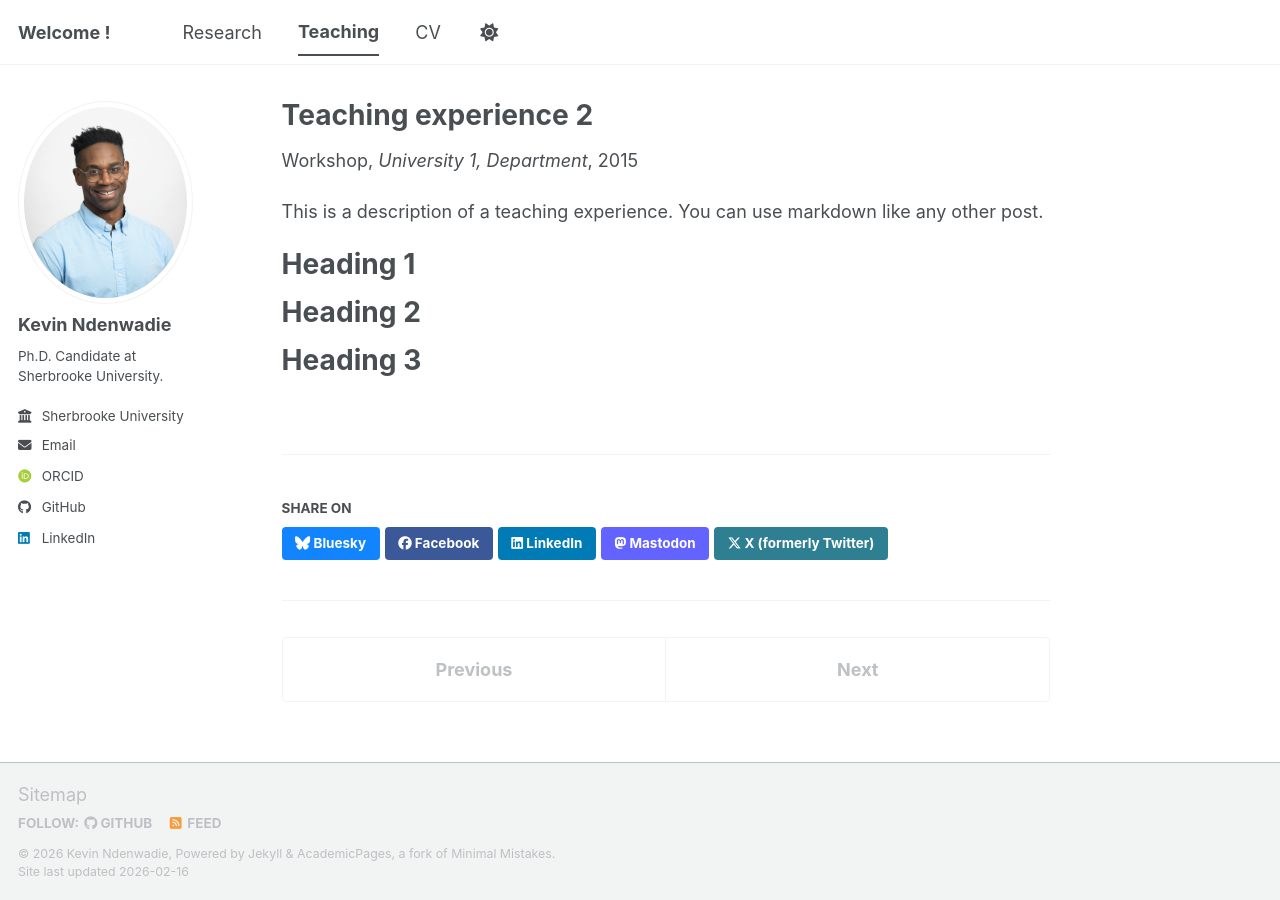
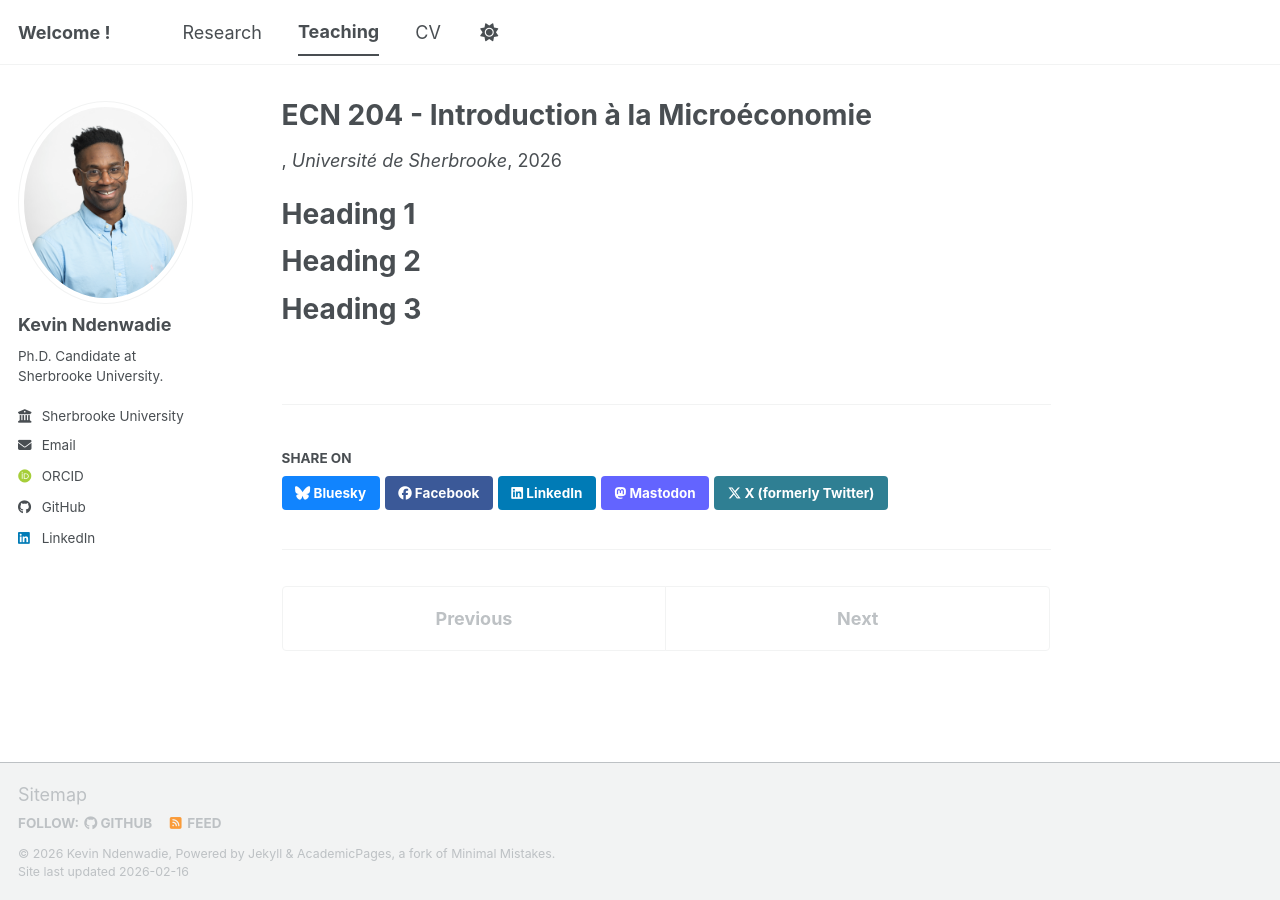
Before and after one commit to Kevinndenwadie/kevinndenwadie.github.io, a Jekyll site: the page built from _teaching/2015-spring-teaching-2.md, in a window 1280 px wide. Built offline with Jekyll 4.4.1, drawn with Linux system fonts in a browser that asks for light colours; some web fonts are replaced; a script bundle is joined from its source files by our own code; library files that are not in the unit come from our copies.

Commit message:
Update 2015-spring-teaching-2.md

```diff
--- a/_teaching/2015-spring-teaching-2.md
+++ b/_teaching/2015-spring-teaching-2.md
@@ -1,14 +1,13 @@
 ---
-title: "Teaching experience 2"
+title: "ECN 204 - Introduction à la Microéconomie"
 collection: teaching
-type: "Workshop"
-permalink: /teaching/2015-spring-teaching-1
-venue: "University 1, Department"
-date: 2015-01-01
+type: ""
+permalink:
+venue: "Université de Sherbrooke"
+date: Winter 2024, Fall 2025
 location: "City, Country"
 ---
 
-This is a description of a teaching experience. You can use markdown like any other post.
 
 Heading 1
 ======
```
